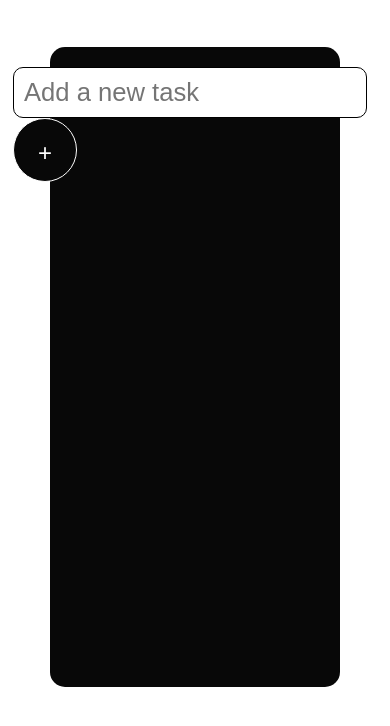
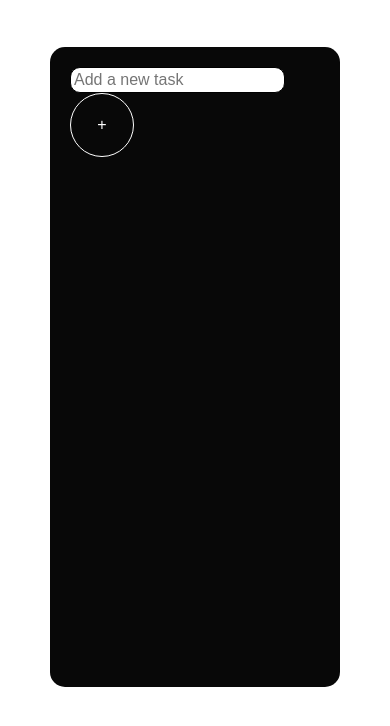
Before and after one commit to Heitor-Nunes/task-manager-web, a plain HTML site: page index.html in a window 390 px wide. Shown: the part 60-786 px from the top of the page. Drawn offline with Linux system fonts and the light colour scheme.

Commit message:
Add files via upload

```diff
--- a/script.js
+++ b/script.js
@@ -1,3 +1,4 @@
+
 const localStorageKey = "to-do-list-gn"
 
 function AddANewTask(){
--- a/style.css
+++ b/style.css
@@ -1,3 +1,4 @@
+
 body{
     background-color: white;
     font-family: Arial, Helvetica, sans-serif;
@@ -38,7 +39,6 @@ header > h1{
     border: 1px solid black;
     border-radius: 10px;
     width: auto;
-    min-width: 16rem;
     font-size: 1.6rem;
     margin-right: 10px;
 }
@@ -47,8 +47,9 @@ header > h1{
     padding: 20px;
     border: 1px solid rgb(255, 255, 255);
     border-radius: 50%;
-    width: 4rem;
-    height: 4rem;
+    min-width: 4rem;
+    height: auto;
+    min-height: 4rem;
     background-color: rgb(8, 8, 8);
     font-size: 1.5rem;
     cursor: pointer;
@@ -89,3 +90,39 @@ header > h1{
     background-color: rgb(255, 255, 255);
     cursor: pointer;
 }
+
+@media screen and (max-width: 560px) {
+
+    body{
+        background-color: rgb(255, 255, 255);
+    }
+
+    #button-add-task{
+        padding: none;
+        outline: none;
+        border: 1px solid rgb(255, 255, 255);
+        border-radius: 50%;
+        width: 5px;
+        height: 5px;
+        font-size: 1rem;
+        margin-right: 0;
+    }
+
+    #insert-task{
+        padding: 3px;
+        outline: none;
+        border: 1px solid black;
+        border-radius: 10px;
+        width: auto;
+        font-size: 1rem;
+        margin-right: 0;
+    }
+
+    .addTasks{
+        display: flex;
+        justify-content: center;
+        padding: 0;
+        width: 15px;
+        border: none;
+    }
+}
```
